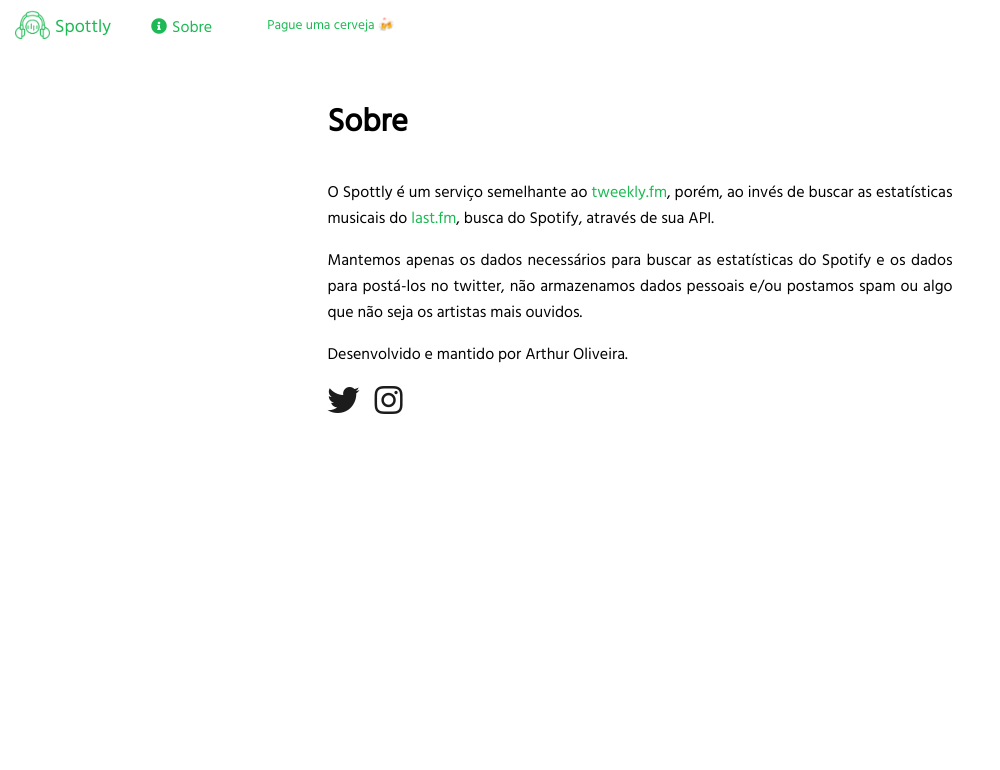
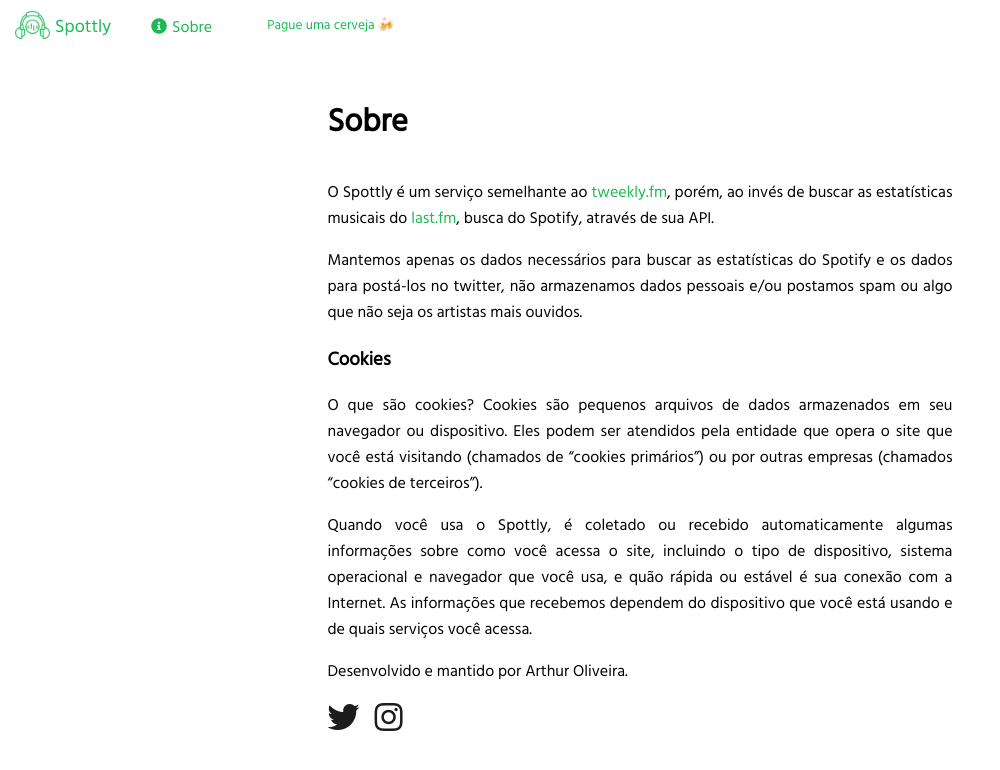
Before and after one commit to arthurzeras/Spottly, a Vue app: page /about in a window 1280 px wide. Shown: the top 770 px of the page, without its empty margins (0-1000 px from the left). Built offline with nearby package versions, Linux system fonts and the light colour scheme; no server answers.

Commit message:
feat: add cookies info in about page

```diff
--- a/src/views/About.vue
+++ b/src/views/About.vue
@@ -27,6 +27,21 @@
         Mantemos apenas os dados necessários para buscar as estatísticas do Spotify e os dados para
         postá-los no twitter, não armazenamos dados pessoais e/ou postamos spam ou algo que não seja
         os artistas mais ouvidos.
+      </p>
+
+      <h3>Cookies</h3>
+
+      <p>
+        O que são cookies? Cookies são pequenos arquivos de dados armazenados em seu navegador ou
+        dispositivo. Eles podem ser atendidos pela entidade que opera o site que você está visitando
+        (chamados de “cookies primários”) ou por outras empresas (chamados “cookies de terceiros”).
+      </p>
+
+      <p>
+        Quando você usa o Spottly, é coletado ou recebido automaticamente algumas informações sobre
+        como você acessa o site, incluindo o tipo de dispositivo, sistema operacional e navegador
+        que você usa, e quão rápida ou estável é sua conexão com a Internet. As informações que
+        recebemos dependem do dispositivo que você está usando e de quais serviços você acessa.
       </p>
 
       <p>
```
